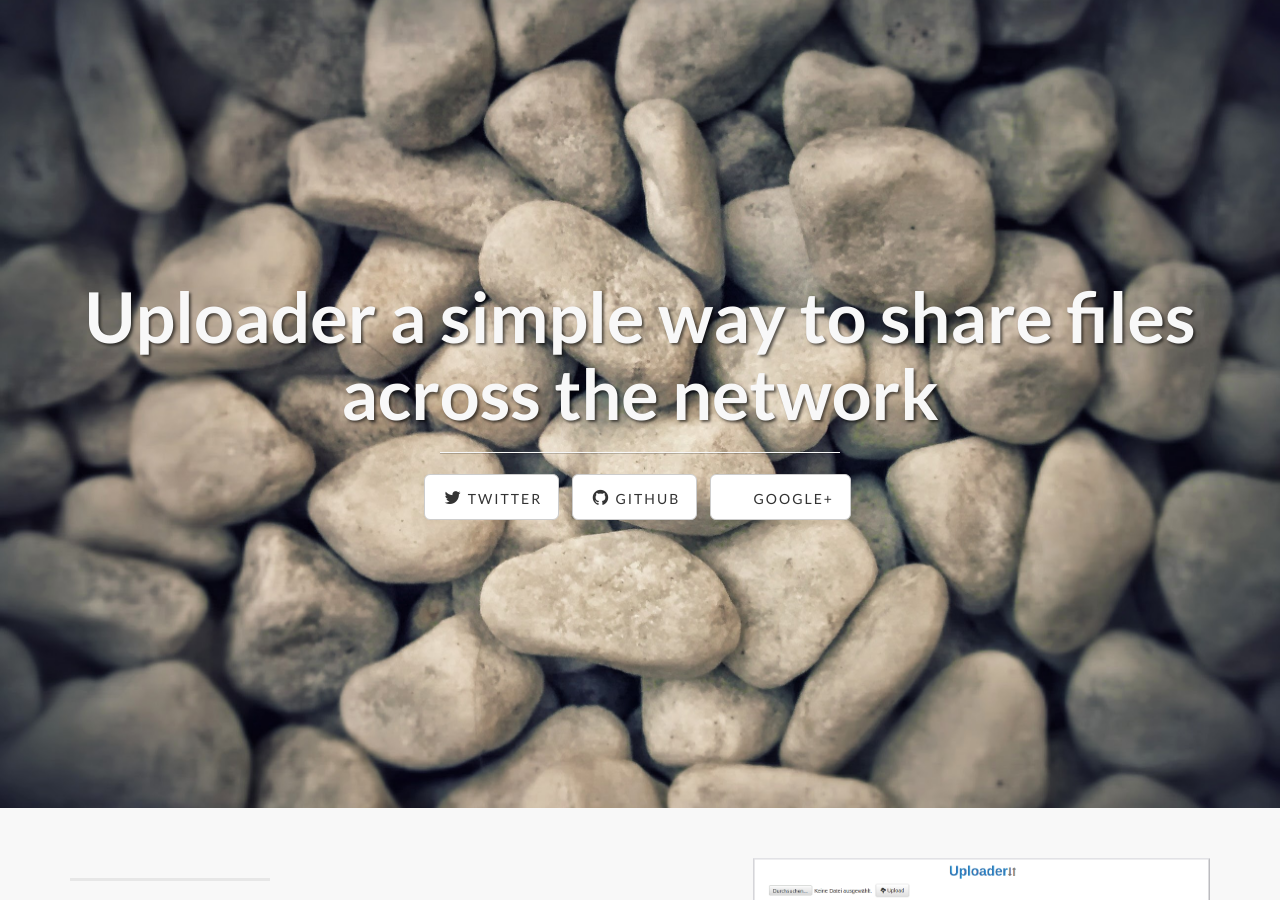
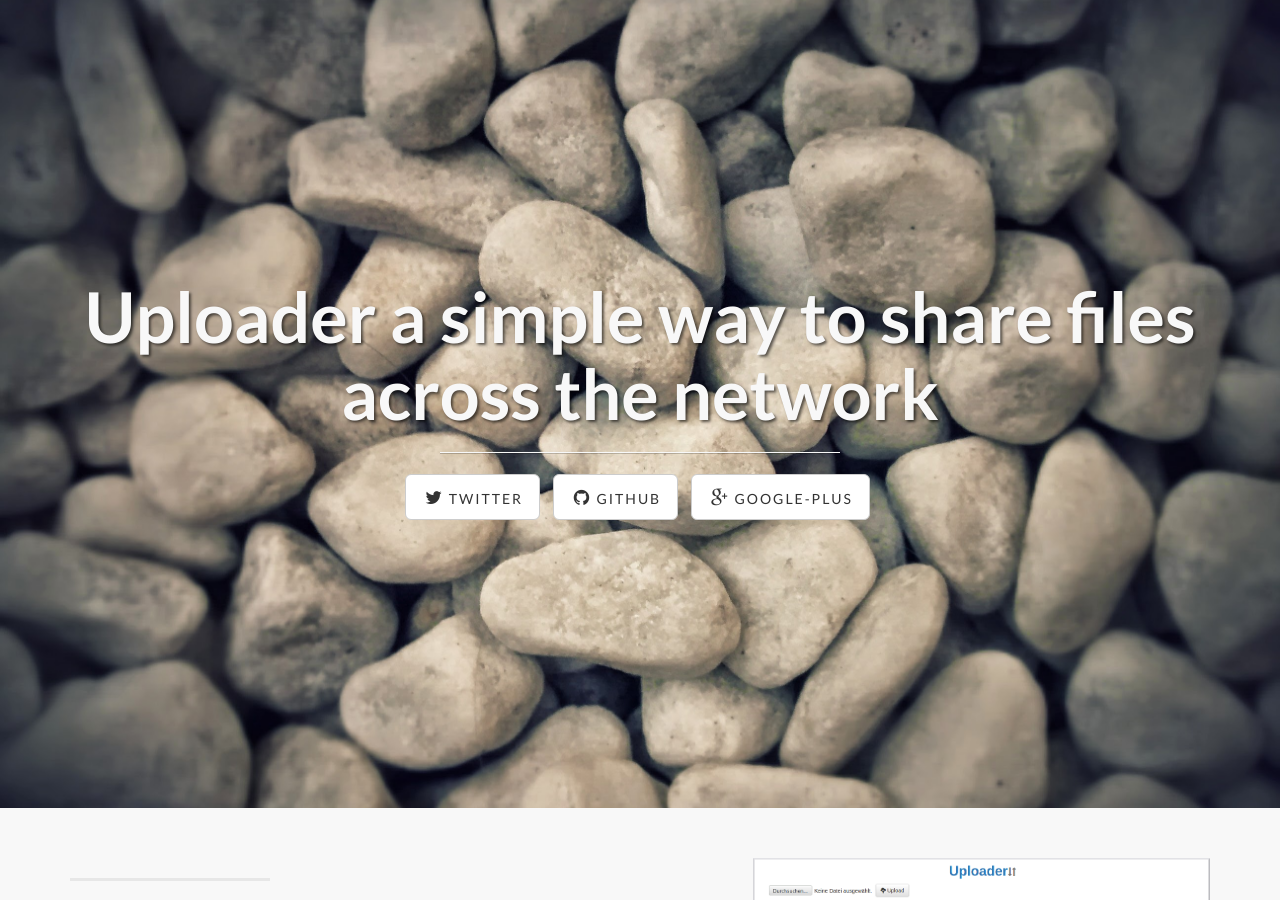
Before and after one commit to TheAnonymous/TheAnonymous.github.io, a Jekyll site: the page built from index.md, in a window 1280 px wide and 900 px high. Built offline with Jekyll 4.4.1, drawn with Linux system fonts in a browser that asks for light colours.

Commit message:
changed small things

```diff
--- a/_config.yml
+++ b/_config.yml
@@ -24,5 +24,5 @@ social:
     url: https://twitter.com/wildanonymous
   - title: github
     url: https://github.com/TheAnonymous
-  - title: google+
+  - title: google-plus
     url: https://plus.google.com/+JakobOesterling/about
```
